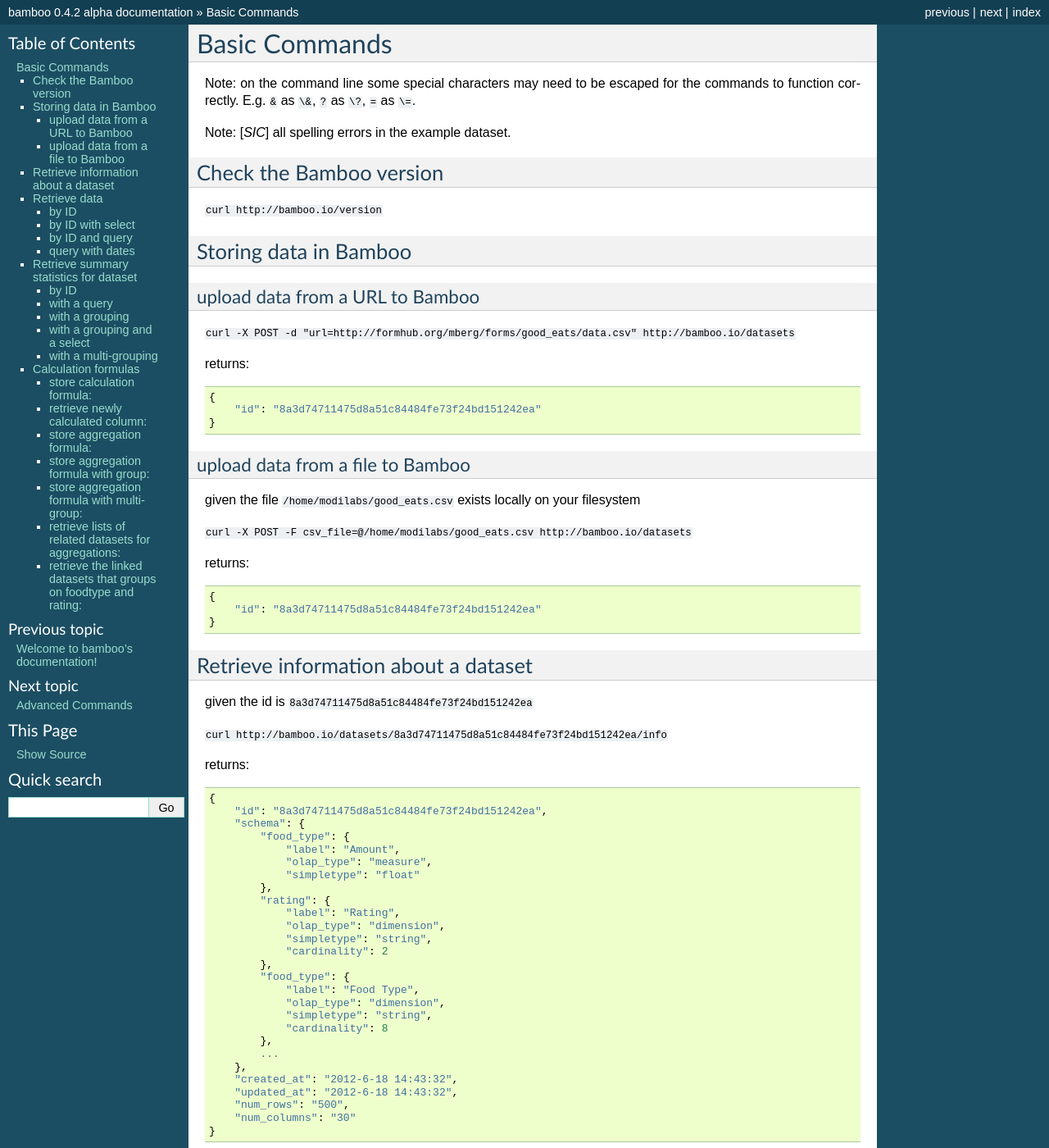
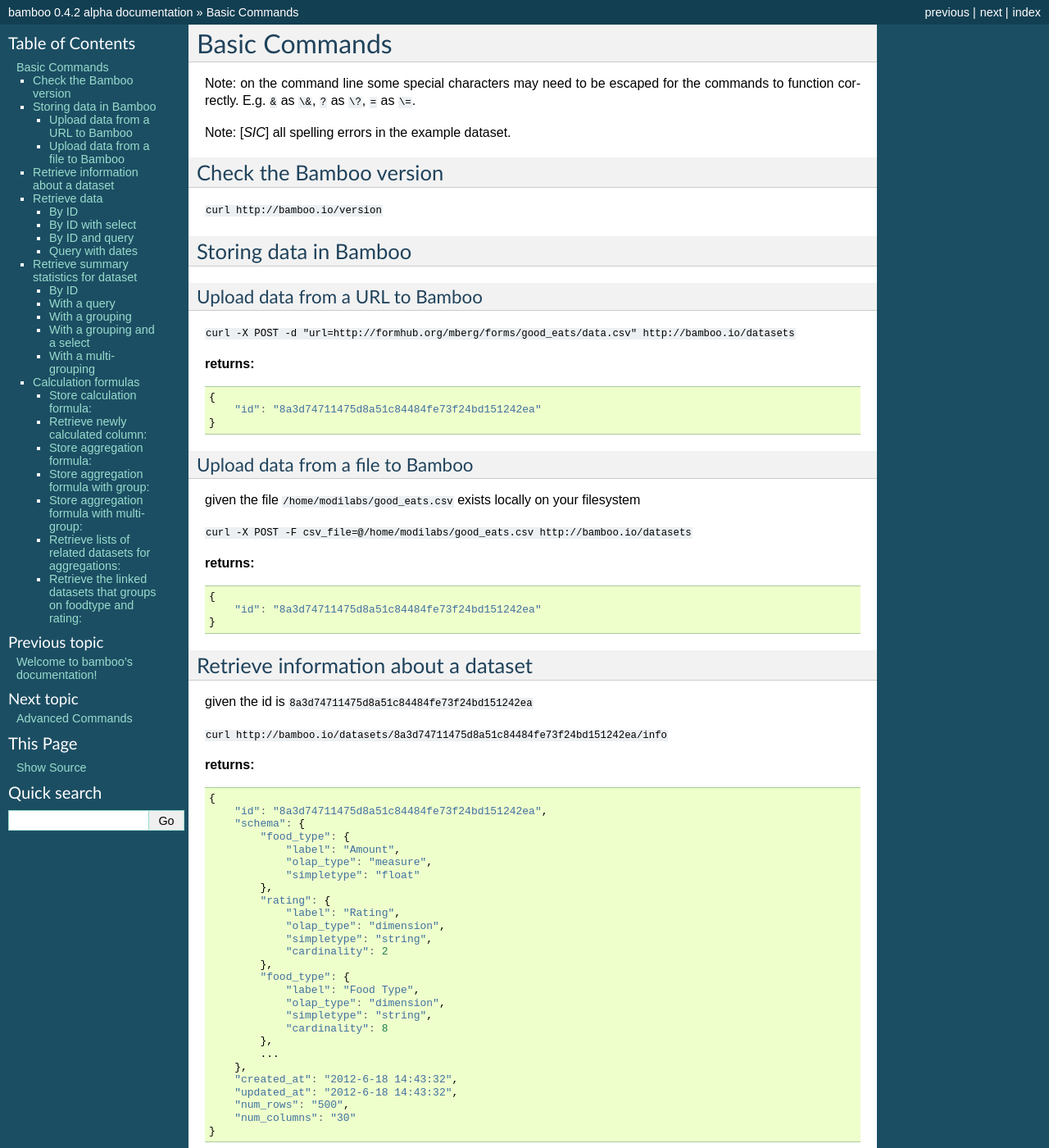
Before and after one commit to pld/bamboo, a Sphinx documentation site: the page built from docs/basic_commands.rst, in a window 1280 px wide and 1400 px high. Shown: the whole window at 82% size. Built offline with Sphinx 7.4.7, drawn with Linux system fonts in a browser that asks for light colours; formulas are drawn with MathJax 3; some of the changed text lies outside the part shown.

Commit message:
add code block markers

```diff
--- a/docs/basic_commands.rst
+++ b/docs/basic_commands.rst
@@ -15,18 +15,20 @@
 Storing data in Bamboo
 ----------------------
 
-upload data from a URL to Bamboo
+Upload data from a URL to Bamboo
 ^^^^^^^^^^^^^^^^^^^^^^^^^^^^^^^^
 
 ``curl -X POST -d "url=http://formhub.org/mberg/forms/good_eats/data.csv" http://bamboo.io/datasets``
 
-returns::
+**returns:**
+
+.. code-block:: javascript
 
     {
         "id": "8a3d74711475d8a51c84484fe73f24bd151242ea"
     }
 
-upload data from a file to Bamboo
+Upload data from a file to Bamboo
 ^^^^^^^^^^^^^^^^^^^^^^^^^^^^^^^^^
 
 given the file ``/home/modilabs/good_eats.csv`` exists locally on your
@@ -34,7 +36,9 @@
 
 ``curl -X POST -F csv_file=@/home/modilabs/good_eats.csv http://bamboo.io/datasets``
 
-returns::
+**returns:**
+
+.. code-block:: javascript
 
     {
         "id": "8a3d74711475d8a51c84484fe73f24bd151242ea"
@@ -47,7 +51,9 @@
 
 ``curl http://bamboo.io/datasets/8a3d74711475d8a51c84484fe73f24bd151242ea/info``
 
-returns::
+**returns:**
+
+.. code-block:: javascript
 
     {
         "id": "8a3d74711475d8a51c84484fe73f24bd151242ea",
@@ -83,14 +89,16 @@
 
 given the id is ``8a3d74711475d8a51c84484fe73f24bd151242ea``
 
-by ID
+By ID
 ^^^^^
 
 ``curl http://bamboo.io/datasets/8a3d74711475d8a51c84484fe73f24bd151242ea``
 
 This returns the dataset as JSON.
 
-returns::
+**returns:**
+
+.. code-block:: javascript
 
     [
         {
@@ -105,7 +113,7 @@
         ...
     ]
 
-by ID with select
+By ID with select
 ^^^^^^^^^^^^^^^^^
 
 ``curl -g http://bamboo.io/datasets/8a3d74711475d8a51c84484fe73f24bd151242ea?select='{"rating":1}'``
@@ -113,7 +121,9 @@
 This returns the dataset as JSON given the select, i.e. only the rating
 column.
 
-returns::
+**returns:**
+
+.. code-block:: javascript
 
     [
         {"rating": "epic_eat"},
@@ -140,7 +150,7 @@
     ]
 
 
-by ID and query
+By ID and query
 ^^^^^^^^^^^^^^^
 
 query must be valid MongoDB extended JSON
@@ -150,7 +160,9 @@
 This returns the dataset as JSON given the query, i.e. only rows with a
 food_type of "lunch".
 
-returns::
+**returns:**
+
+.. code-block:: javascript
 
     [
         {
@@ -174,7 +186,7 @@
         ...
     ]
 
-query with dates
+Query with dates
 ^^^^^^^^^^^^^^^^
 
 To query with dates use the MongoDB query format and specify dates as Unix
@@ -188,7 +200,7 @@
 Retrieve summary statistics for dataset
 ---------------------------------------
 
-by ID
+By ID
 ^^^^^
 
 ``curl http://bamboo.io/datasets/8a3d74711475d8a51c84484fe73f24bd151242ea/summary?select=all``
@@ -200,7 +212,9 @@
 The select argument is required.  It can either be ``all`` or a MongoDB JSON
 select query.
 
-returns::
+**returns:**
+
+.. code-block:: javascript
 
     {
         "rating": {
@@ -224,7 +238,7 @@
         ...
     }
 
-with a query
+With a query
 ^^^^^^^^^^^^^
 
 ``curl -g http://bamboo.io/datasets/8a3d74711475d8a51c84484fe73f24bd151242ea/summary?query='{"food_type": "lunch"}'&select=all``
@@ -232,7 +246,9 @@
 Return the summary restricting to data that matches the Mongo query passed as
 *query*.
 
-returns::
+**returns:**
+
+.. code-block:: javascript
 
     {
         "rating": {
@@ -266,14 +282,16 @@
         ...
     }
 
-with a grouping
+With a grouping
 ^^^^^^^^^^^^^^^
 
 ``curl http://bamboo.io/datasets/8a3d74711475d8a51c84484fe73f24bd151242ea/summary?select=all&group=food_type``
 
 Return the summary grouping on the value passed as *group*.
 
-returns::
+**returns:**
+
+.. code-block:: javascript
 
     {
         "food_type": {
@@ -341,7 +359,7 @@
         }
     }
 
-with a grouping and a select
+With a grouping and a select
 ^^^^^^^^^^^^^^^^^^^^^^^^^^^^
 
 ``curl -g http://bamboo.io/datasets/8a3d74711475d8a51c84484fe73f24bd151242ea/summary?select='{"rating":1}'&group=food_type``
@@ -349,7 +367,9 @@
 Return the summary grouping on the value passed as *group* and only showing the
 columns specified by the *select*.
 
-returns::
+**returns:**
+
+.. code-block:: javascript
 
     {
         "food_type": {
@@ -371,12 +391,14 @@
         }
     }
 
-with a multi-grouping
+With a multi-grouping
 ^^^^^^^^^^^^^^^^^^^^^
 
 ``curl http://bamboo.io/datasets/8a3d74711475d8a51c84484fe73f24bd151242ea/summary?select=all&group=food_type,rating``
 
-returns::
+**returns:**
+
+.. code-block:: javascript
 
     {
         "food_type,rating": {
@@ -463,12 +485,14 @@
 the unique groups and another for the result of the *formula*. This dataset is
 indexed by the group parameter and unique per dataset ID.
 
-store calculation formula:
+Store calculation formula:
 ^^^^^^^^^^^^^^^^^^^^^^^^^^
 
 ``curl -X POST -d "name=amount_less_than_10&formula=amount<10" http://bamboo.io/calculations/8a3d74711475d8a51c84484fe73f24bd151242ea``
 
-returns::
+**returns:**
+
+.. code-block:: javascript
 
     {
         "formula": "amount<10",
@@ -476,12 +500,14 @@
         "name": "amount_less_than_10"
     }
 
-retrieve newly calculated column:
+Retrieve newly calculated column:
 ^^^^^^^^^^^^^^^^^^^^^^^^^^^^^^^^^
 
 ``curl -g http://bamboo.io/datasets/8a3d74711475d8a51c84484fe73f24bd151242ea?select='{"amount_less_than_10":1}'``
 
-returns::
+**returns:**
+
+.. code-block:: javascript
 
     [
         {"amount_less_than_10": true},
@@ -507,12 +533,14 @@
         {"amount_less_than_10": true}
     ]
 
-store aggregation formula:
+Store aggregation formula:
 ^^^^^^^^^^^^^^^^^^^^^^^^^^
 
 ``curl -X POST -d "name=sum_of_amount&formula=sum(amount)" http://bamboo.io/calculations/8a3d74711475d8a51c84484fe73f24bd151242ea``
 
-returns::
+**returns:**
+
+.. code-block:: javascript
 
     {
         "formula": "sum(amount)",
@@ -520,12 +548,14 @@
         "name": "sum_of_amount"
     }
 
-store aggregation formula with group:
+Store aggregation formula with group:
 ^^^^^^^^^^^^^^^^^^^^^^^^^^^^^^^^^^^^^
 
 ``curl -X POST -d "name=sum_of_amount&formula=sum(amount)&group=food_type" http://bamboo.io/calculations/8a3d74711475d8a51c84484fe73f24bd151242ea``
 
-returns::
+**returns:**
+
+.. code-block:: javascript
 
     {
         "formula": "sum(amount)",
@@ -533,12 +563,14 @@
          "name": "sum_of_amount"
     }
 
-store aggregation formula with multi-group:
+Store aggregation formula with multi-group:
 ^^^^^^^^^^^^^^^^^^^^^^^^^^^^^^^^^^^^^^^^^^^
 
 ``curl -X POST -d "name=sum_of_amount&formula=sum(amount)&group=food_type,rating" http://bamboo.io/calculations/8a3d74711475d8a51c84484fe73f24bd151242ea``
 
-returns::
+**returns:**
+
+.. code-block:: javascript
 
     {
         "formula": "sum(amount)",
@@ -546,7 +578,7 @@
          "name": "sum_of_amount"
     }
 
-retrieve lists of related datasets for aggregations:
+Retrieve lists of related datasets for aggregations:
 ^^^^^^^^^^^^^^^^^^^^^^^^^^^^^^^^^^^^^^^^^^^^^^^^^^^^
 
 ``curl -g http://bamboo.io/datasets/8a3d74711475d8a51c84484fe73f24bd151242ea/related``
@@ -554,7 +586,9 @@
 Returns a map of groups (included an empty group) to dataset IDs for
 aggregation calculations.
 
-returns::
+**returns:**
+
+.. code-block:: javascript
 
     {
         "": "9ae0ee32b78d445588742ac818c3d533",
@@ -562,14 +596,16 @@
         "food_type,rating": "10cedc551e40418caa72495d771703b3"
     }
 
-retrieve the linked datasets that groups on foodtype and rating:
+Retrieve the linked datasets that groups on foodtype and rating:
 ^^^^^^^^^^^^^^^^^^^^^^^^^^^^^^^^^^^^^^^^^^^^^^^^^^^^^^^^^^^^^^^^
 
 ``curl -g http://bamboo.io/datasets/10cedc551e40418caa72495d771703b3``
 
 Linked dataset are the same as any other dataset.
 
-returns::
+**returns:**
+
+.. code-block:: javascript
 
     [
         {
```
